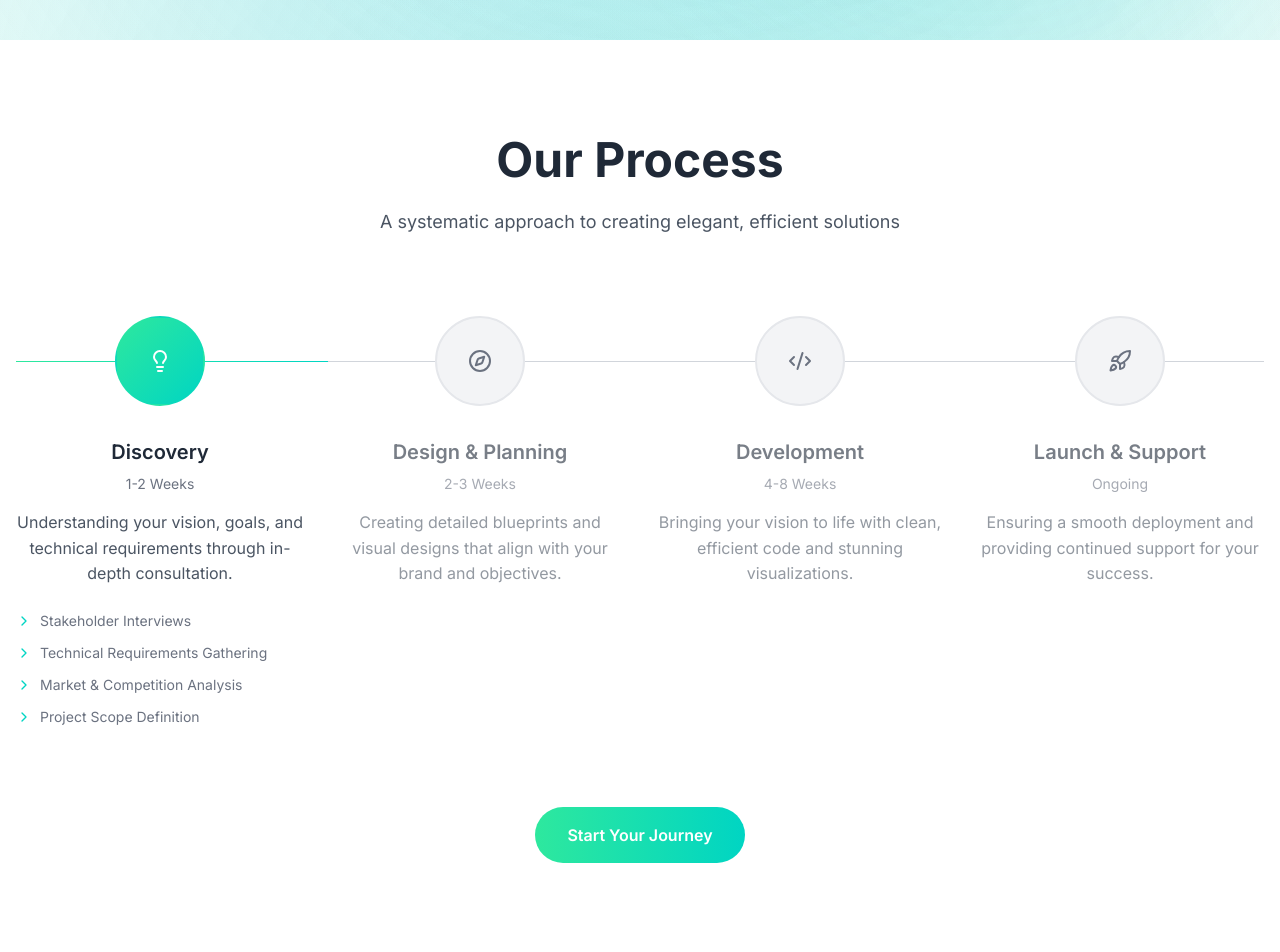
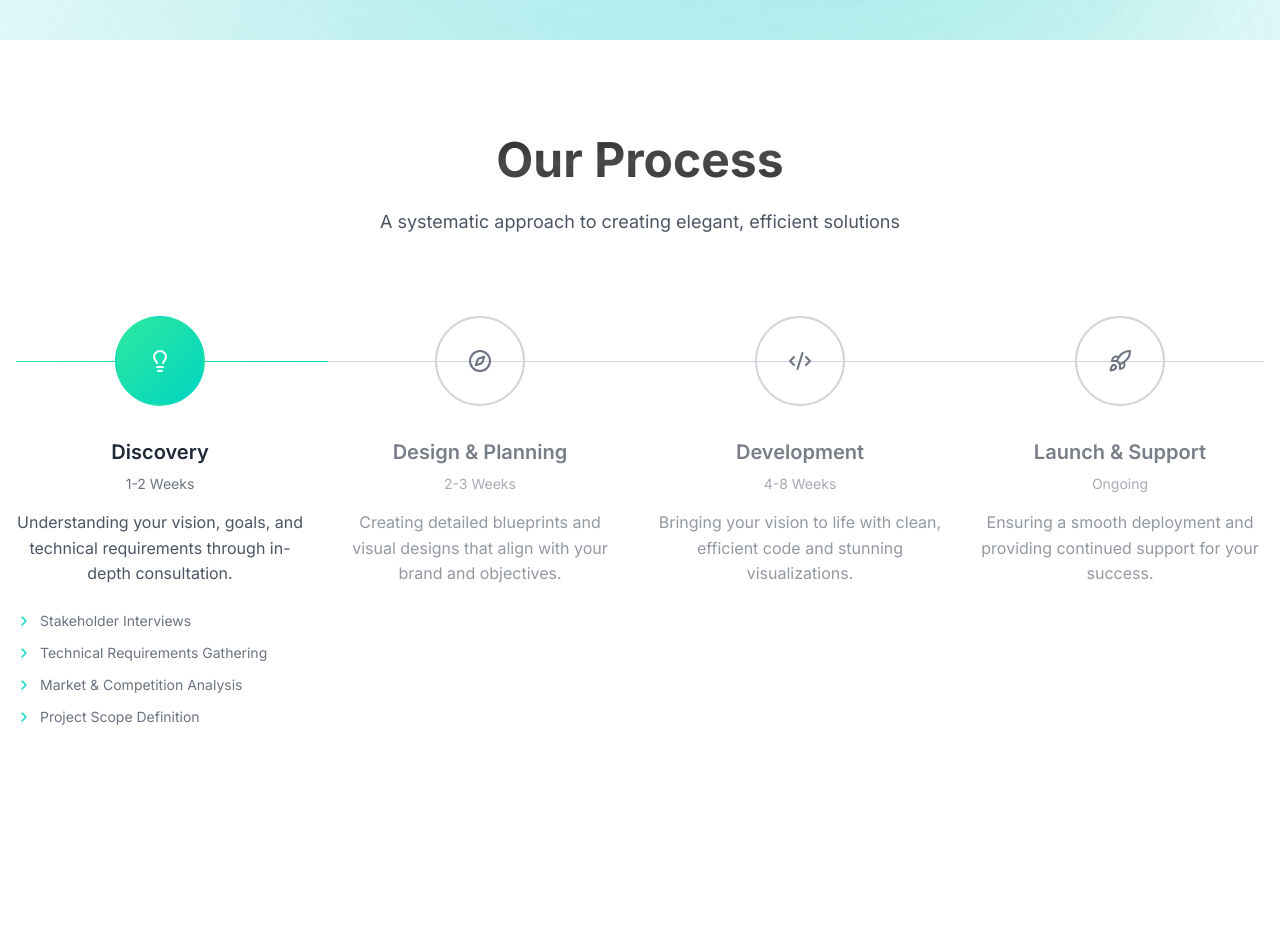
Before and after one commit to prana-canopy/prana-roots, a Next.js app: page / in a window 1280 px wide. Shown: the part 760-1712 px from the top of the page. After the commit the page ends 1583 px from the top, so only its background shows below. Built offline with nearby package versions, Linux system fonts and the light colour scheme.

Commit message:
our proces text

```diff
--- a/app/page.tsx
+++ b/app/page.tsx
@@ -88,11 +88,10 @@ export default function Home() {
 
       <Navbar />
       <Hero />
-
       {/* Remove individual section backgrounds and use consistent spacing */}
       <div className="w-full space-y-24 md:space-y-32 lg:space-y-48">
         <ProcessSection />
-        <RotatingCarousel />
+        {/* <RotatingCarousel />
         <ServicesSection />
         <AboutSection />
         <WhyChooseSection />
@@ -100,7 +99,7 @@ export default function Home() {
         <PricingSection />
         <ContactSection />
         <FAQSection />
-        <InsightsSection />
+        <InsightsSection /> */}
       </div>
     </main>
   );
--- a/components/our-process.tsx
+++ b/components/our-process.tsx
@@ -9,6 +9,7 @@ import {
   ChevronRight
 } from 'lucide-react';
 import { useTheme } from 'next-themes';
+import { motion } from 'framer-motion';
 
 const ProcessSection = () => {
   const [activeStep, setActiveStep] = useState(0);
@@ -92,17 +93,40 @@ const ProcessSection = () => {
     <section ref={sectionRef} className="w-full max-w-7xl mx-auto px-4 py-24 relative overflow-hidden">
       <div className="relative z-10">
         <div className="text-center mb-20">
-          <h2 className={`text-5xl font-bold mb-6 ${theme === 'dark' ? 'text-white' : 'text-gray-800'}`}>
+          <motion.h2
+            className="text-5xl font-bold mb-6 text-transparent bg-clip-text cursor-pointer"
+            initial={{ opacity: 0 }}
+            animate={{ opacity: 1 }}
+            style={{
+              backgroundImage: theme === 'dark'
+                ? "linear-gradient(to bottom right, #ffffff, #8c8c8c, #e5e5e5)"
+                : "linear-gradient(to bottom right, #1a1a1a, #4a4a4a, #2d2d2d)",
+              WebkitBackgroundClip: "text",
+              WebkitTextFillColor: "transparent",
+            }}
+            whileHover={{
+              backgroundImage: theme === 'dark'
+                ? "linear-gradient(to bottom right, #e5e5e5, #ffffff, #8c8c8c)"
+                : "linear-gradient(to bottom right, #2d2d2d, #1a1a1a, #4a4a4a)"
+            }}
+            transition={{ duration: 0.3 }}
+          >
             Our Process
-          </h2>
-          <p className={`text-lg max-w-2xl mx-auto ${theme === 'dark' ? 'text-white/80' : 'text-gray-600'}`}>
+          </motion.h2>
+          <motion.p
+            initial={{ opacity: 0, y: 20 }}
+            whileInView={{ opacity: 1, y: 0 }}
+            viewport={{ once: true }}
+            transition={{ duration: 0.8, delay: 0.2 }}
+            className="text-lg max-w-2xl mx-auto text-gray-600 dark:text-gray-300"
+          >
             A systematic approach to creating elegant, efficient solutions
-          </p>
+          </motion.p>
         </div>
 
         <div className="relative">
           {/* Updated Connection Line */}
-          <div className={`absolute top-[45px] left-0 w-full h-px ${theme === 'dark' ? 'bg-white/20' : 'bg-gray-300'}`}>
+          <div className={`absolute top-[45px] left-0 w-full h-px bg-gray-300 dark:bg-white/20`}>
             <div
               className="h-full bg-gradient-to-r from-[var(--primary)] to-[var(--accent)] transition-all duration-500"
               style={{ width: `${((activeStep + 1) * 100) / steps.length}%` }}
@@ -126,17 +150,13 @@ const ProcessSection = () => {
                     transition-all duration-300 group
                     ${activeStep >= index
                       ? 'bg-gradient-to-br from-[var(--primary)] to-[var(--accent)] border-transparent'
-                      : theme === 'dark'
-                        ? 'bg-white/10 border-white/20 hover:bg-white/20'
-                        : 'bg-gray-100 border-gray-200 hover:bg-gray-200'
+                      : 'border-gray-300 dark:border-white/20 hover:border-gray-200 dark:hover:border-white/20'
                     }`}
                 >
                   <div className={`transition-transform duration-300 group-hover:scale-110
                     ${activeStep >= index
                       ? 'text-white'
-                      : theme === 'dark'
-                        ? 'text-white/60'
-                        : 'text-gray-500'
+                      : 'text-gray-500 dark:text-white/60'
                     }`}>
                     {step.icon}
                   </div>
@@ -146,20 +166,20 @@ const ProcessSection = () => {
                 <div className={`text-center transition-all duration-500 ${
                   activeStep === index ? 'transform-none opacity-100' : 'opacity-60'
                 }`}>
-                  <h3 className={`text-xl font-semibold mb-2 ${theme === 'dark' ? 'text-white' : 'text-gray-800'}`}>
+                  <h3 className={`text-xl font-semibold mb-2 text-gray-800 dark:text-white`}>
                     {step.title}
                   </h3>
-                  <p className={`text-sm mb-4 ${theme === 'dark' ? 'text-white/60' : 'text-gray-500'}`}>
+                  <p className={`text-sm mb-4 text-gray-500 dark:text-white/60`}>
                     {step.duration}
                   </p>
-                  <p className={`mb-6 ${theme === 'dark' ? 'text-white/80' : 'text-gray-600'}`}>
+                  <p className={`mb-6 text-gray-600 dark:text-white/80`}>
                     {step.description}
                   </p>
 
                   <div className={`space-y-3 text-left transition-all duration-500 max-h-0 overflow-hidden
                     ${activeStep === index ? 'max-h-[200px]' : ''}`}>
                     {step.details.map((detail, dIndex) => (
-                      <div key={dIndex} className={`flex items-center text-sm ${theme === 'dark' ? 'text-white/60' : 'text-gray-500'}`}>
+                      <div key={dIndex} className={`flex items-center text-sm text-gray-500 dark:text-white/60`}>
                         <ChevronRight className="w-4 h-4 mr-2 text-[var(--accent)]" />
                         {detail}
                       </div>
@@ -170,16 +190,6 @@ const ProcessSection = () => {
             ))}
           </div>
         </div>
-
-        {/* Updated Call to Action */}
-        <div className="mt-20 text-center">
-          <button className="px-8 py-4 rounded-full relative group overflow-hidden">
-            <div className="absolute inset-0 bg-gradient-to-r from-[var(--primary)] to-[var(--accent)] transition-transform duration-300 group-hover:scale-105" />
-            <span className="relative z-10 text-white font-semibold">
-              Start Your Journey
-            </span>
-          </button>
-        </div>
       </div>
     </section>
   );
```
